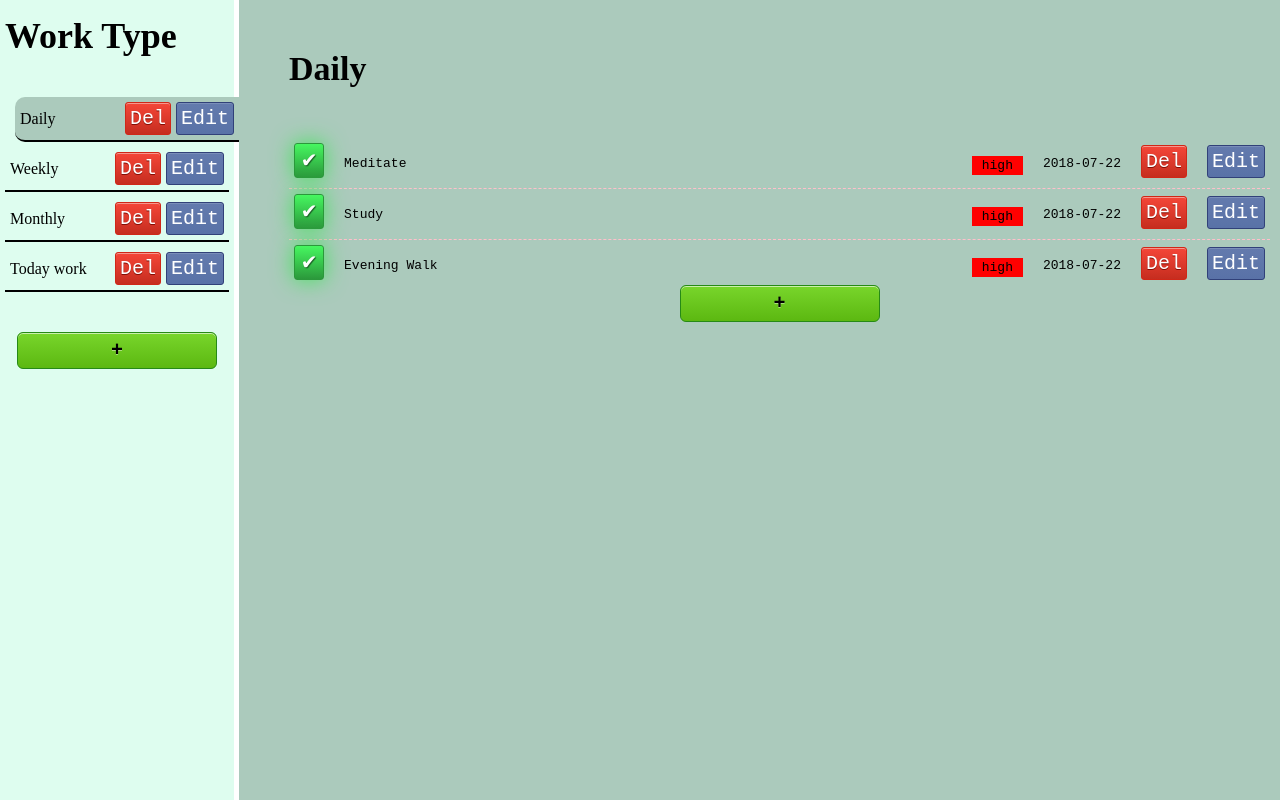
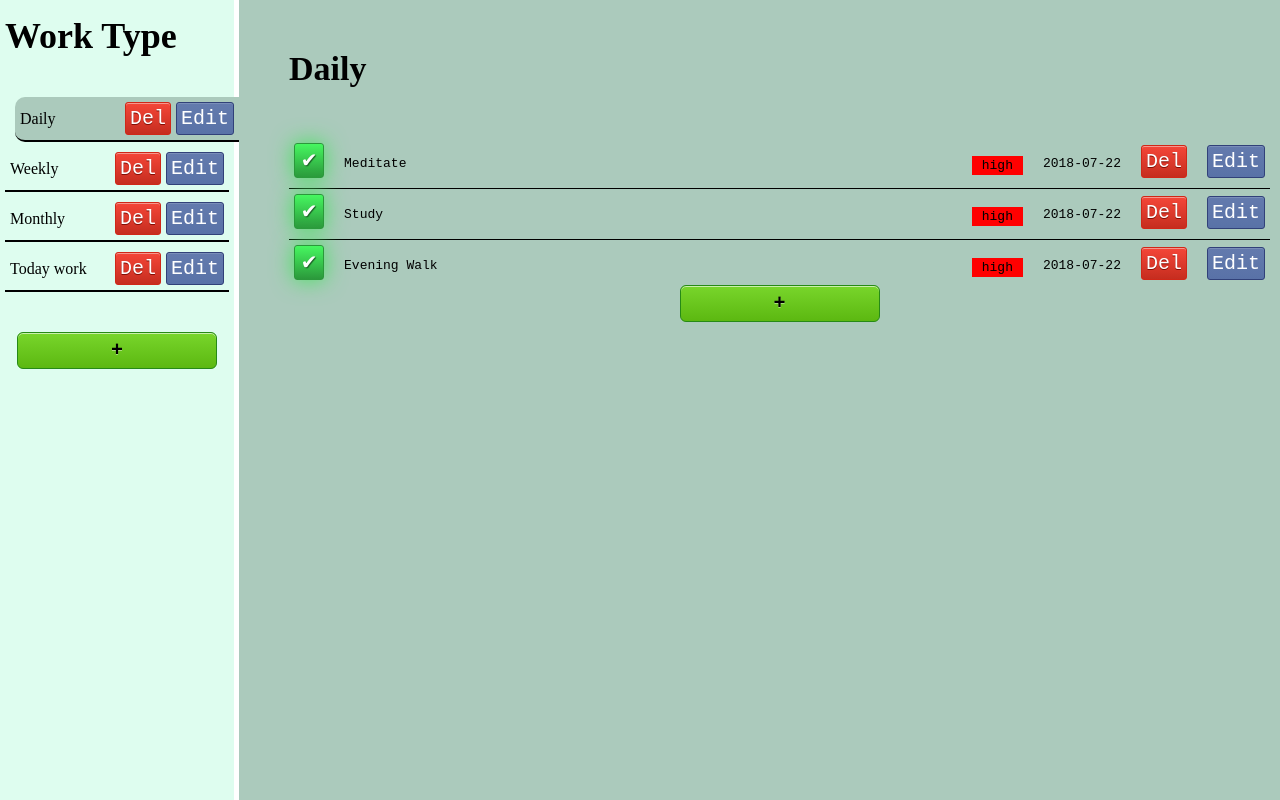
Before and after one commit to NishanBhattarai327/Todos, a website built with webpack: page src/index.html in a window 1280 px wide. Built offline with nearby package versions, Linux system fonts and the light colour scheme.

Commit message:
Change border style of todos

```diff
--- a/src/style/todo.css
+++ b/src/style/todo.css
@@ -13,7 +13,7 @@
 }
 .todo-item:not(:first-child) {
 	margin-top: 5px;
-	border-top: 1px dashed pink;
+	border-top: 1px solid black;
 }
 
 .todo-content {
```
